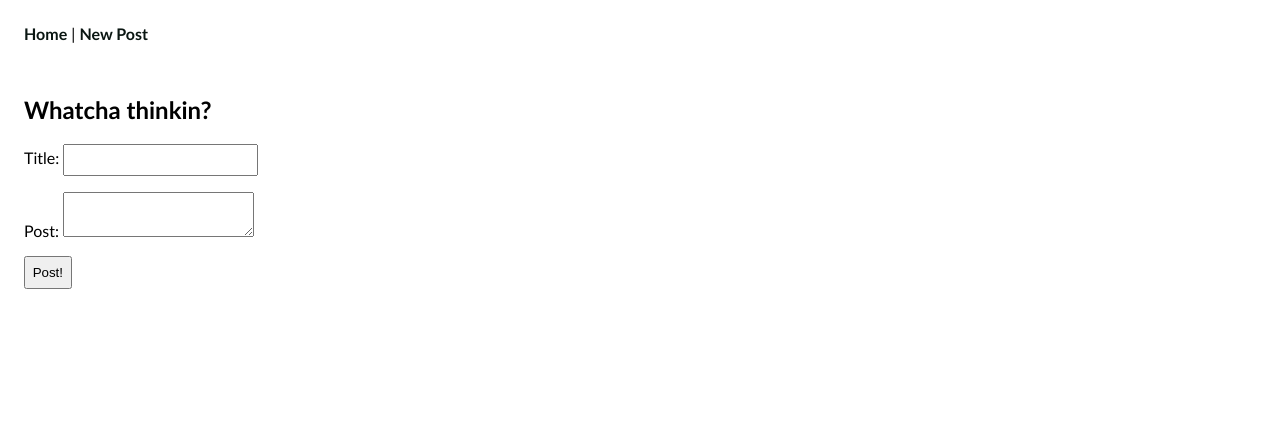
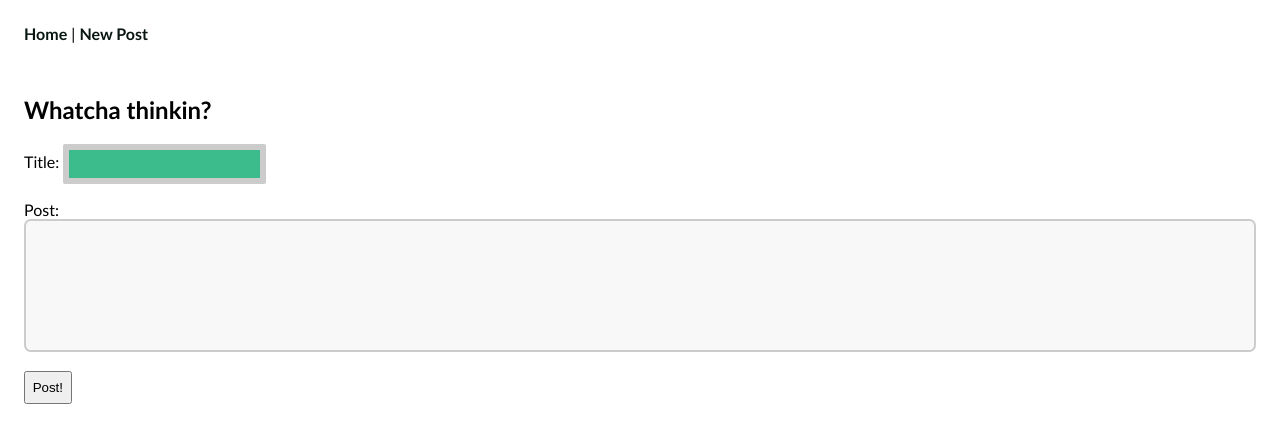
Before and after one commit to mrkish/blogz, a Flask app: page /newpost in a window 1280 px wide. Shown: the top 443 px of the page. Run offline with Flask 2, Linux system fonts and the light colour scheme.

Commit message:
Messing around with styling

```diff
--- a/static/styles/style.css
+++ b/static/styles/style.css
@@ -14,12 +14,28 @@ input {
 
 textarea {
     padding: 0.5em;
+    width: 100%;
+    height: 10em;
+    padding: 2em 2em;
+    box-sizing: border-box;
+    border: 0.15em solid #ccc;
+    border-radius: 0.5em;
+    background-color: #f8f8f8;
+    resize: none;
 }
 
 a:hover {
     color: #797979;
     text-decoration: none;
     font-weight: 700;
+}
+
+input[type=text] {
+    background-color: #3CBC8D;
+    color: white;
+    box-sizing: border-box;
+    border: 0.5em solid #ccc;
+    border-radius: 0.15em;
 }
 
 .dateTime{
```
